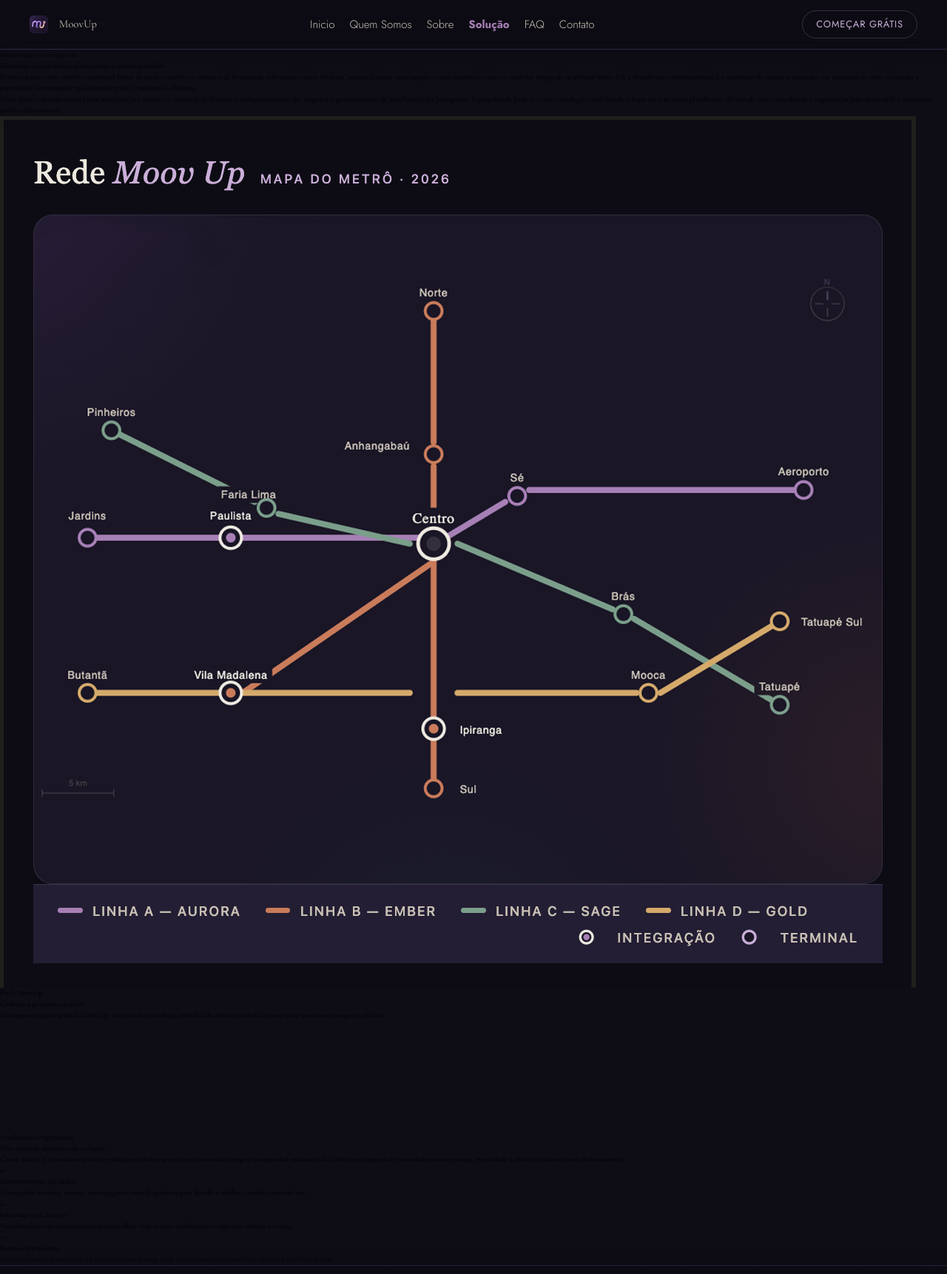
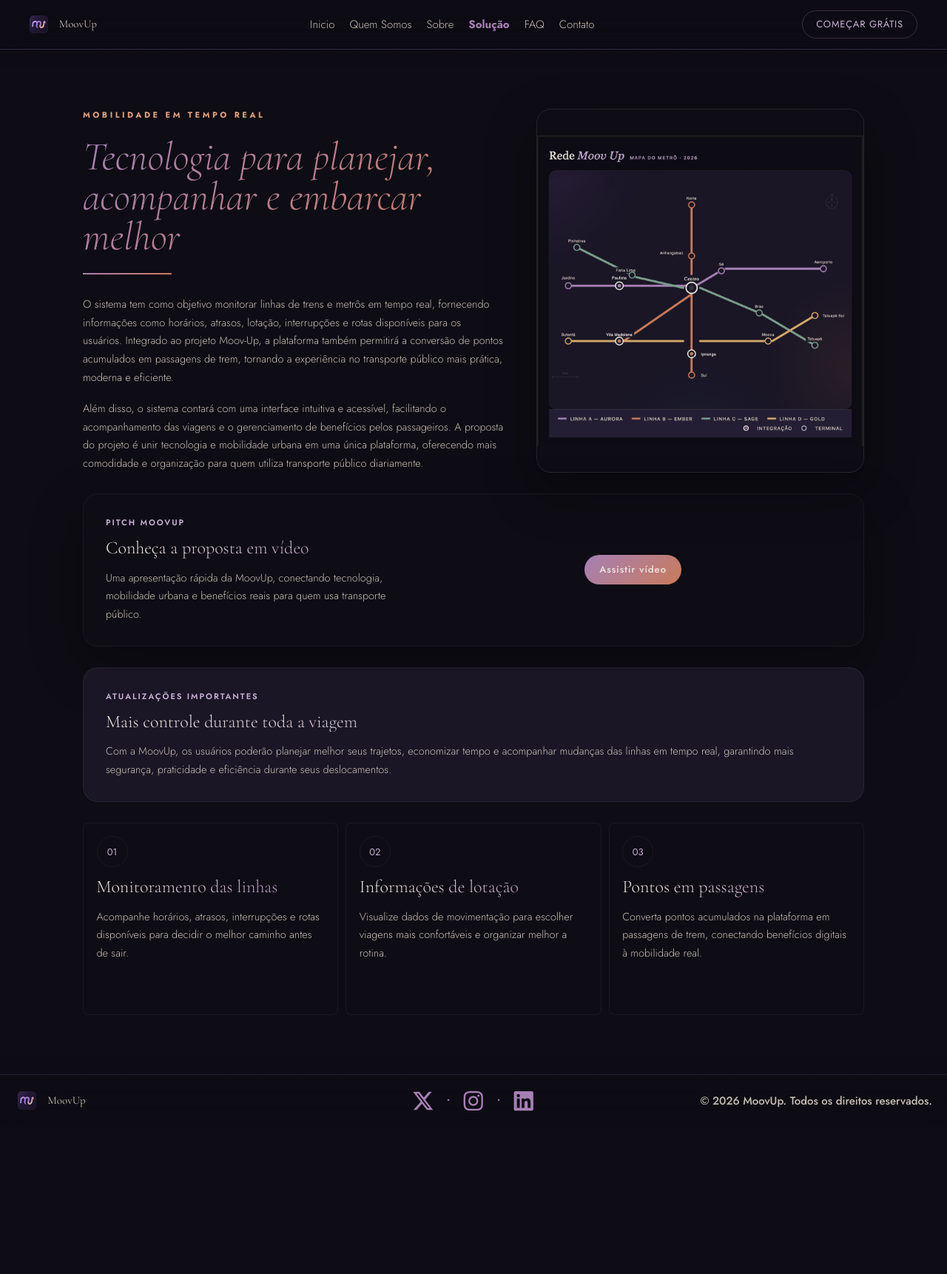
Before and after one commit to challenge-2026-MoovUp/challenge-2026-FrontEnd-2sem, a React (Vite) app: page /solucao in a window 1280 px wide. Shown: the top 1722 px of the page at 74% size. After the commit the page ends 1523 px from the top, so only its background shows below. Built offline with nearby package versions, Linux system fonts and the light colour scheme; grey boxes are pictures that could not be loaded.

Commit message:
fix: substitui a estrutura de rotas no componente App e remove a página Solucao

```diff
--- a/src/App.tsx
+++ b/src/App.tsx
@@ -1,24 +1,12 @@
-import { Routes, Route } from "react-router-dom";
-import Layout from './components/layout/Layout.tsx';
-import Home from './pages/Home.tsx';
-import Sobre from './pages/Sobre.tsx';
-import Solucao from './pages/Solucao.tsx';
-import QuemSomos from './pages/QuemSomos.tsx';
-// import Faq from './pages/Faq.tsx';
-// import Contato from './pages/Contato.tsx';
+import AppRoutes from './routes/AppRoutes.tsx';
+import ScrollToTop from './components/layout/ScrollToTop.tsx';
 
 function App() {
     return (
-        <Routes>
-            <Route element={<Layout />}>
-                <Route index element={<Home />} />
-                <Route path="quem-somos" element={<QuemSomos />}/>
-                <Route path="sobre" element={<Sobre />} />
-                <Route path="solucao" element={<Solucao />} />
-                {/* <Route path="faq" element={<Faq />} /> */}
-                {/* <Route path="contato" element={<Contato />} /> */}
-            </Route>
-        </Routes>
+        <>
+            <ScrollToTop />
+            <AppRoutes />
+        </>
     )
 }
 export default App
--- a/src/pages/Solucao.tsx
+++ /dev/null
@@ -1,56 +0,0 @@
-import mapaMetro from '../assets/mapa-moovUp.jpg'
-
-export default function Solucao() {
-    return (
-        <main className="page__solucao">
-            <section className="solution__overview" aria-labelledby="solution-title">
-                <div className="solution__hero">
-                    <div className="hero__content">
-                        <p className="section-tag">Mobilidade em tempo real</p>
-                        <h2 id="solution-title" className="solution__title">Tecnologia para planejar, acompanhar e embarcar melhor</h2>
-                    </div>
-                    <div className="solution__text">
-                        <p>O sistema tem como objetivo monitorar linhas de trens e metrôs em tempo real, fornecendo informações como horários, atrasos, lotação, interrupções e rotas disponíveis para os usuários. Integrado ao projeto Moov-Up, a plataforma também permitirá a conversão de pontos acumulados em passagens de trem, tornando a experiência no transporte público mais prática, moderna e eficiente.</p>
-                        <p>Além disso, o sistema contará com uma interface intuitiva e acessível, facilitando o acompanhamento das viagens e o gerenciamento de benefícios pelos passageiros. A proposta do projeto é unir tecnologia e mobilidade urbana em uma única plataforma, oferecendo mais comodidade e organização para quem utiliza transporte público diariamente.</p>
-                    </div>
-                    <figure className="solution__visual">
-                        <img src={mapaMetro} alt="Mapa de metrô da MoovUp" className="solution-img" />
-                    </figure>
-                </div>
-
-                <section className="solution__pitch" aria-labelledby="solution-pitch-title">
-                    <div className="solution__pitch-content">
-                        <p className="solution__highlight-label">Pitch MoovUp</p>
-                        <h3 id="solution-pitch-title" className="solution__highlight-title">Conheça a proposta em vídeo</h3>
-                        <p className="solution__highlight-text">Uma apresentação rápida da MoovUp, conectando tecnologia, mobilidade urbana e benefícios reais para quem usa transporte público.</p>
-                    </div>
-                    <iframe className="solution__pitch-video" src="https://www.youtube.com/embed/S8ajD2LQ3Q0?si=Be8zprYWXTN0FlWQ" title="YouTube video player" allow="accelerometer; autoplay; clipboard-write; encrypted-media; gyroscope; picture-in-picture; web-share" referrerPolicy="strict-origin-when-cross-origin" allowFullScreen></iframe>
-                </section>
-
-                <div className="solution__highlight">
-                    <p className="solution__highlight-label">Atualizações importantes</p>
-                    <h3 className="solution__highlight-title">Mais controle durante toda a viagem</h3>
-                    <p className="solution__highlight-text">Com a MoovUp, os usuários poderão planejar melhor seus trajetos, economizar tempo e acompanhar mudanças das linhas em tempo real, garantindo mais segurança, praticidade e eficiência durante seus deslocamentos.</p>
-                </div>
-
-                <div className="solution__cards" aria-label="Principais recursos da solução">
-                    <article className="solution__card">
-                        <span className="solution__card-icon" aria-hidden="true">01</span>
-                        <h3>Monitoramento das linhas</h3>
-                        <p>Acompanhe horários, atrasos, interrupções e rotas disponíveis para decidir o melhor caminho antes de sair.</p>
-                    </article>
-                    <article className="solution__card">
-                        <span className="solution__card-icon" aria-hidden="true">02</span>
-                        <h3>Informações de lotação</h3>
-                        <p>Visualize dados de movimentação para escolher viagens mais confortáveis e organizar melhor a rotina.</p>
-                    </article>
-                    <article className="solution__card">
-                        <span className="solution__card-icon" aria-hidden="true">03</span>
-                        <h3>Pontos em passagens</h3>
-                        <p>Converta pontos acumulados na plataforma em passagens de trem, conectando benefícios digitais à mobilidade real.</p>
-                    </article>
-                </div>
-            </section>
-        </main>
-    )
-}
```
